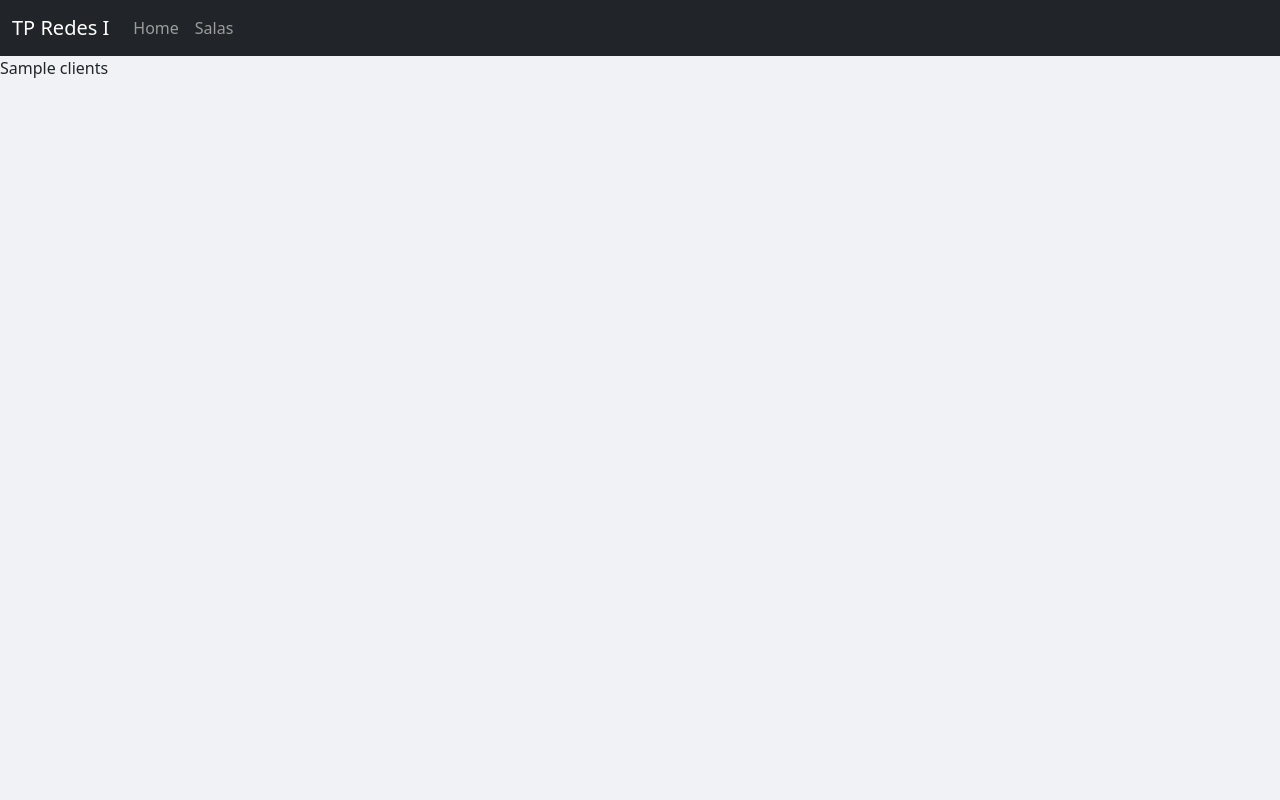
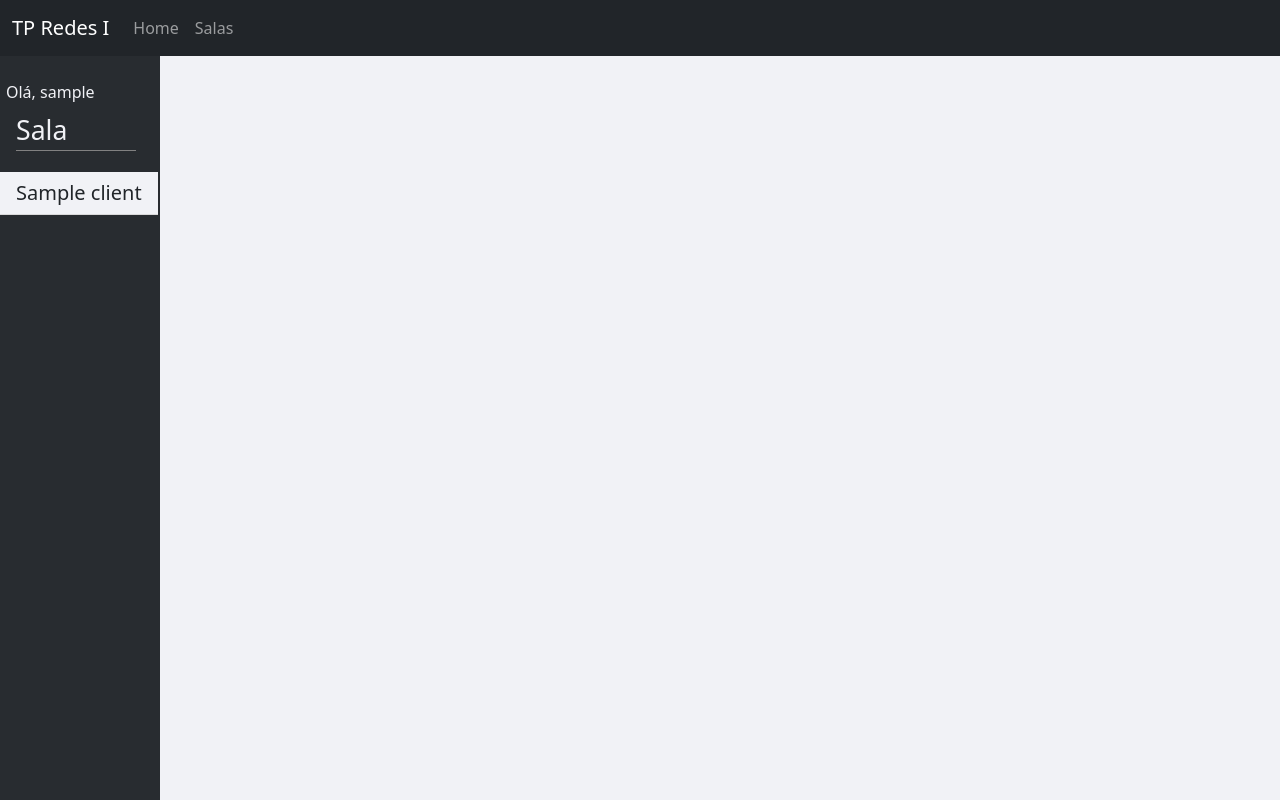
Before and after one commit to KassioRF/TP_REDES_I, a Flask app: template project/templates/chat.html in a window 1280 px wide. Run offline with Flask 2, Linux system fonts and the light colour scheme; the template is opened without the code that fills it: most values are stand-ins (such as "Sample title", 1, 10 or a date in 2020); some libraries are stand-ins or nearby versions.

Commit message:
user lobby style

```diff
--- a/project/app.py
+++ b/project/app.py
@@ -28,7 +28,10 @@ def chat(username):
         # Garante que só sejam redirecionados para página de msg quem está na lista de clientes
         return redirect(url_for("index"))
 
-    return render_template("chat.html", clients=clients)
+    room_clients = list(clients.keys())
+    room_clients.remove(username)
+
+    return render_template("chat.html", username=username, clients=room_clients)
 
 
 # @app.route("/")
@@ -49,7 +52,10 @@ def enter(username):
         # redirect(url_for("chat", username=username))
         print(f"\n\t --- EMIT ---\n\t")
         io.emit(
-            "enter", {"url": url_for("chat", username=username)}, namespace="/enter"
+            "enter",
+            {"url": url_for("chat", username=username)},
+            namespace="/enter",
+            room=clients[username],
         )
 
         # time.sleep(1)
--- a/project/static/style.css
+++ b/project/static/style.css
@@ -12,6 +12,90 @@ body {
   background-color: var(--background);
   /* color: #fff; */
 }
+
+nav {
+  z-index: 999;
+}
+
+
+/* The sidebar menu */
+.sidenav {
+  height: 100%;
+  /* Full-height: remove this if you want "auto" height */
+  width: 160px;
+  /* Set the width of the sidebar */
+  position: fixed;
+  /* Fixed Sidebar (stay in place on scroll) */
+  z-index: 1;
+  /* Stay on top */
+  top: 0;
+  /* Stay at the top */
+  left: 0;
+  background-color: #282c30;
+  /* Black */
+  overflow-x: hidden;
+  /* Disable horizontal scroll */
+  padding-top: 5em;
+}
+
+.sidenav .client-hello {
+  color: var(--background);
+  padding-left: 6px;
+}
+
+.sidenav .room-title {
+  color: var(--background);
+  padding: 6px 8px 6px 16px;
+  font-size: 20pt;
+
+}
+
+.sidenav .room-title::after {
+  content: "";
+  display: block;
+  width: 120px;
+  height: 1px;
+  background: #818181;
+  position: absolute;
+}
+
+/* The navigation menu links */
+.sidenav .user-list {
+  cursor: pointer;
+  padding: 6px 8px 6px 16px;
+  text-decoration: none;
+  font-size: 15pt;
+  display: block;
+
+  margin-right: 2px;
+  background-color: var(--background);
+  border-bottom: 1px solid #d9d9d9;
+
+  /* margin: 0.5em 0; */
+  /* color: #818181; */
+  /* border-radius: 0.25rem; */
+  /* border: 1px solid tomato; */
+}
+
+/* When you mouse over the navigation links, change their color */
+.sidenav span:hover {
+  color: #212529;
+  background-color: #d9d9d9;
+}
+
+
+/* On smaller screens, where height is less than 450px, change the style of the sidebar (less padding and a smaller font size) */
+@media screen and (max-height: 450px) {
+  .sidenav {
+    padding-top: 15px;
+  }
+
+  .sidenav a {
+    font-size: 18px;
+  }
+}
+
+/* ==================================== end sidebar ===============================*/
 
 /* ---- General ----*/
 .display-flex {
--- a/project/templates/chat.html
+++ b/project/templates/chat.html
@@ -2,7 +2,35 @@
 
 {% block content %}
   <section class="enter chat-section">
-    <p>{{clients}}</p>
+    <div class="sidenav">
+      <span class="client-hello">Olá, {{username}} </span>
+      <p class="room-title"> Sala </p>
+
+      {% for c in clients %}
+        <span class="user-list">{{c}}</span>
+      {% endfor %}
+      <!--
+      <span class="user-list"> kassio </span>
+      <span class="user-list"> joao </span>
+      <span class="user-list"> pedro </span>
+      <span class="user-list"> admin </span>
+      -->
+
+    </div>
+
+    <!--
+    <div class="row">
+
+      <div class="col-3">
+        <p>Sala</p>
+      </div>
+
+      <div class="col-9">
+          {{clients}}
+      </div>
+
+    </div>
+    -->
 
 
   </section>
```
